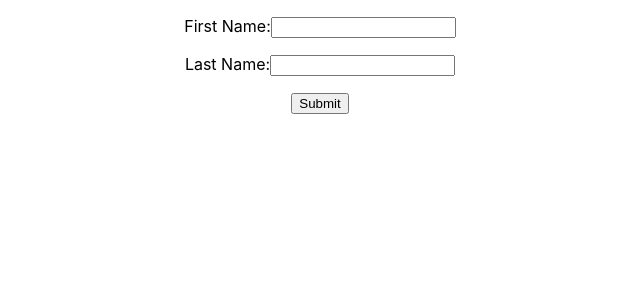
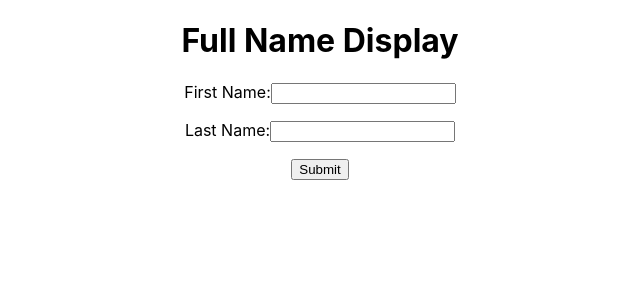
Before and after one commit to TejaswiniBeleshe/xdisplayfullname, a React (Create React App) app: page / in a window 1280 px wide. Shown: the top 300 px of the page, without its empty margins (320-960 px from the left). Built offline with nearby package versions, Linux system fonts and the light colour scheme.

Commit message:
changes made

```diff
--- a/src/App.js
+++ b/src/App.js
@@ -14,13 +14,14 @@
   }
   return (
     <div className="App">
+       <h1>Full Name Display</h1>
        <form onSubmit={(e)=>handleData(e)}>
         <p>First Name:<input type="text" value={fname} onChange={(e)=>setFname(e.target.value)} required/></p>
         <p>Last Name:<input type="text" value={lname} onChange={(e)=>setLname(e.target.value)} required/></p>
         <button type='submit'>Submit</button>
        </form>
 
-       <h2>{fullname}</h2>
+       <p>{fullname}</p>
 
     </div>
   );
```
